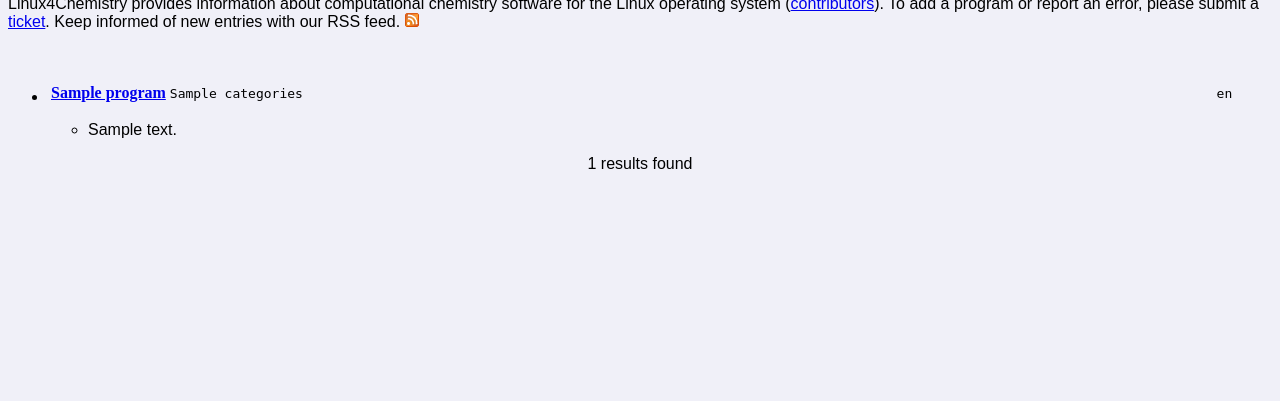
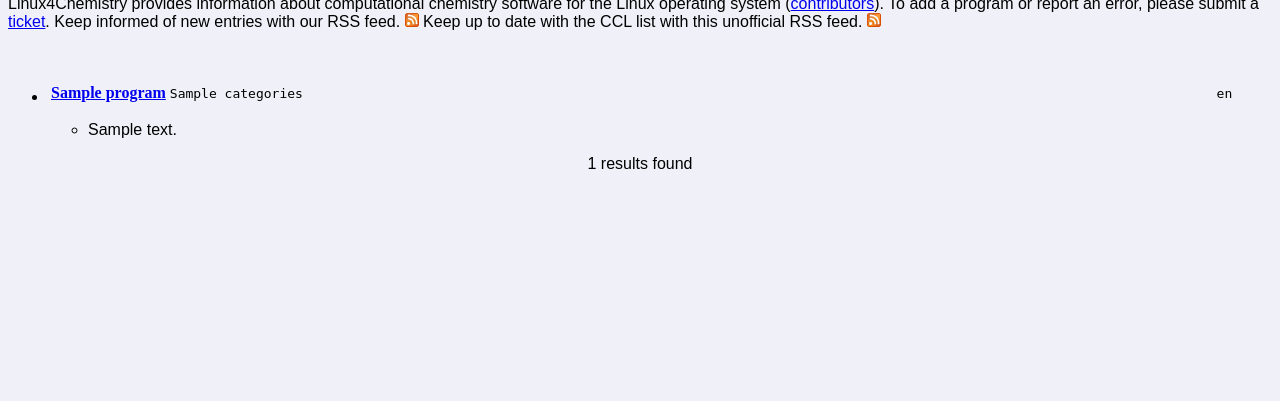
Before and after one commit to linux4chemistry/linux4chemistry, a Django app: template linux4chemistry/oldsite/templates/oldsite/linux4chemistry.html in a window 1280 px wide. Shown: the part 399-800 px from the top of the page. Run offline with Django 3.2, Linux system fonts and the light colour scheme; tables that the repository leaves empty hold one stand-in row (values such as "Sample post"); the template is opened without the code that fills it: values that come from a table or form of the project are taken from there, most other values are stand-ins (such as "Sample title", 1, 10 or a date in 2020); some libraries are stand-ins or nearby versions.

Commit message:
restored ccl feed based on Gianluca's django-cclfeed

```diff
--- a/linux4chemistry/linux4chemistry/settings/common.py
+++ b/linux4chemistry/linux4chemistry/settings/common.py
@@ -96,6 +96,7 @@ INSTALLED_APPS = (
     # 'django.contrib.admin',
     # Uncomment the next line to enable admin documentation:
     # 'django.contrib.admindocs',
+    'cclfeed',
     'l4c',
     'oldsite',
 )
--- a/linux4chemistry/linux4chemistry/urls.py
+++ b/linux4chemistry/linux4chemistry/urls.py
@@ -15,6 +15,9 @@ urlpatterns = patterns('',
     # Uncomment the next line to enable the admin:
     # url(r'^admin/', include(admin.site.urls)),
 
+    # provide access to the CCL rss feed
+    url(r'^ccl-rss/', include('cclfeed.urls')),
+
     # redirect everything to the app reimplementing the original site
     url(r'', include('oldsite.urls')),
 )
--- a/linux4chemistry/oldsite/templates/oldsite/linux4chemistry.html
+++ b/linux4chemistry/oldsite/templates/oldsite/linux4chemistry.html
@@ -88,10 +88,11 @@ visualization, graphic, quantum mechanic, dynamic, kinetic, simulation
       <a href="{{ STATIC_URL }}rss/l4c-rss.xml">
 	<img src="{{ STATIC_URL }}img/feed-icon-14x14.png"
 	     alt="L4C feed" border="0" /></a>
-      {% comment %}Keep up to date with the CCL list with this unofficial RSS feed.
-      <a href="http://baoilleach.webfactional.com/site_media/RSS/ccl.rss">
+      Keep up to date with the CCL list with this unofficial RSS feed.
+      <a href="/ccl-rss/">
 	<img src="{{ STATIC_URL }}img/feed-icon-14x14.png"
-	     alt="CCL feed" border="0" /></a>{% endcomment %}
+	     alt="CCL feed" border="0" />
+      </a>
     </p>
 
     <br/>
```
